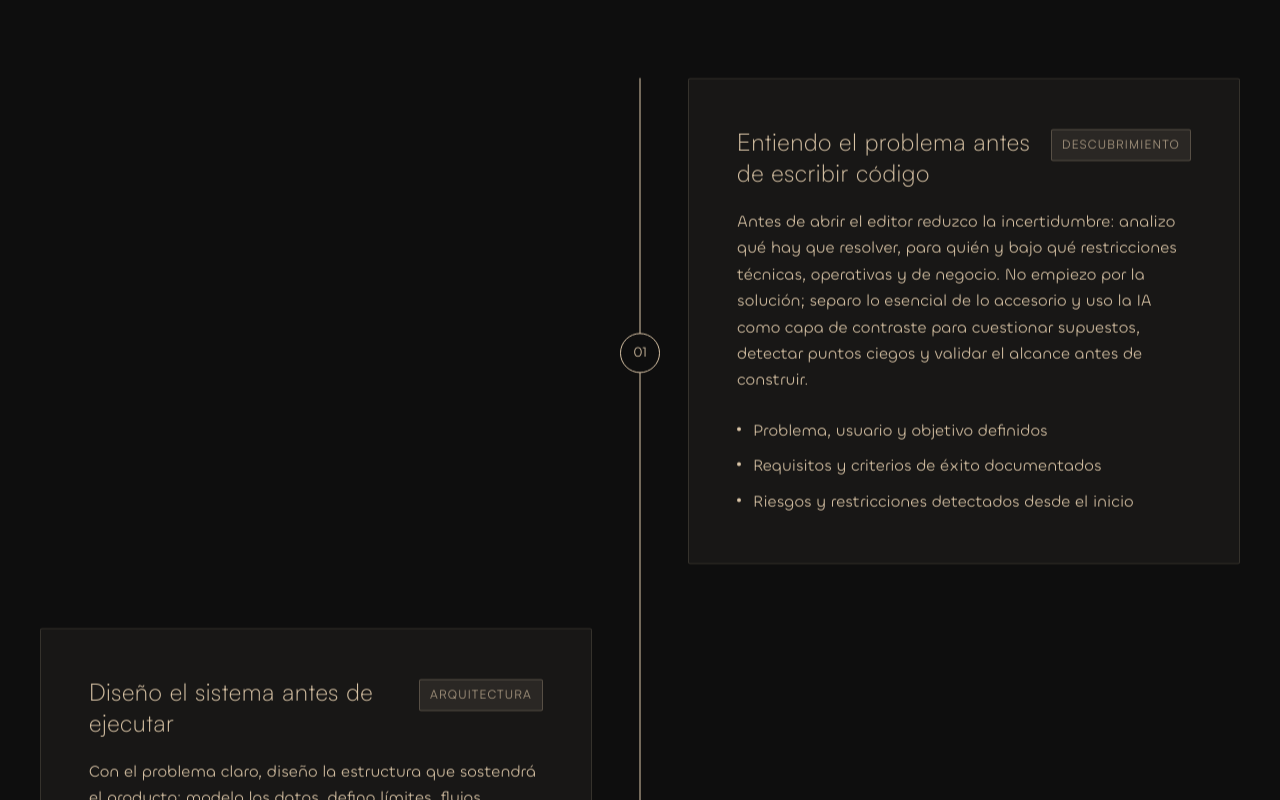
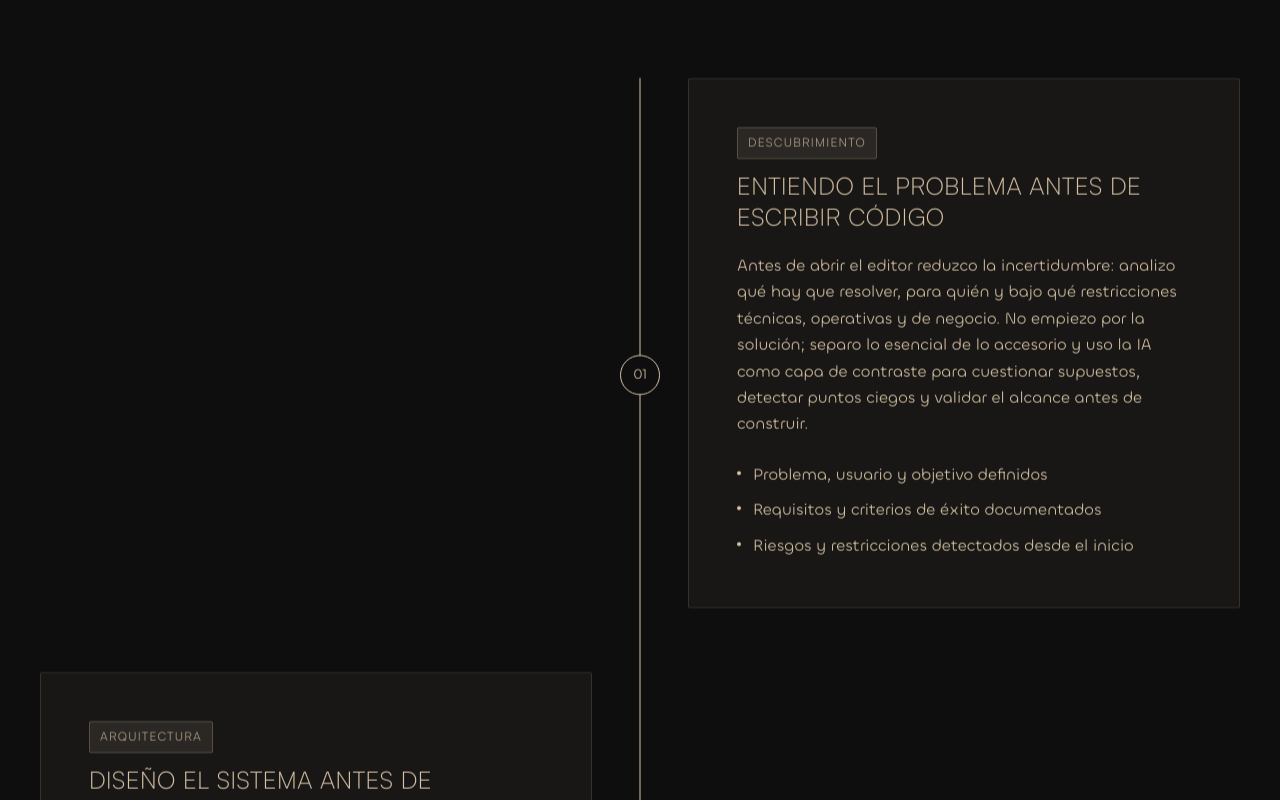
Before and after one commit to kaiserdbt/mario-portfolio, a Next.js app: page / in a window 1280 px wide. Shown: the part 3780-4580 px from the top of the page. Built offline with nearby package versions, Linux system fonts and the light colour scheme; no server answers.

Commit message:
style(process): stack phase badge above title and uppercase step titles on desktop

```diff
--- a/src/components/AiWorkflow.tsx
+++ b/src/components/AiWorkflow.tsx
@@ -95,11 +95,11 @@ export default function AiWorkflow() {
                   onRight ? "xl:col-start-2" : "xl:col-start-1 xl:row-start-1"
                 }`}
               >
-                <div className="flex flex-wrap items-start gap-x-4 gap-y-3">
-                  <span className="order-1 shrink-0 rounded-xs border border-accent/25 bg-accent/10 px-2.5 py-1.5 font-heading text-[11px] uppercase tracking-widest text-accent/70 xl:order-2 xl:mt-0.5 xl:text-[12px]">
+                <div className="flex flex-wrap items-start gap-x-4 gap-y-3 xl:flex-col xl:flex-nowrap">
+                  <span className="order-1 shrink-0 rounded-xs border border-accent/25 bg-accent/10 px-2.5 py-1.5 font-heading text-[11px] uppercase tracking-widest text-accent/70 xl:text-[12px]">
                     {step.phase}
                   </span>
-                  <h3 className="order-2 w-full font-display text-[20px] font-light leading-[1.3] tracking-[0.5px] text-accent xl:order-1 xl:w-auto xl:flex-1 xl:text-[24px]">
+                  <h3 className="order-2 w-full font-display text-[20px] font-light leading-[1.3] tracking-[0.5px] text-accent xl:text-[24px] xl:uppercase">
                     {step.title}
                   </h3>
                 </div>
```
